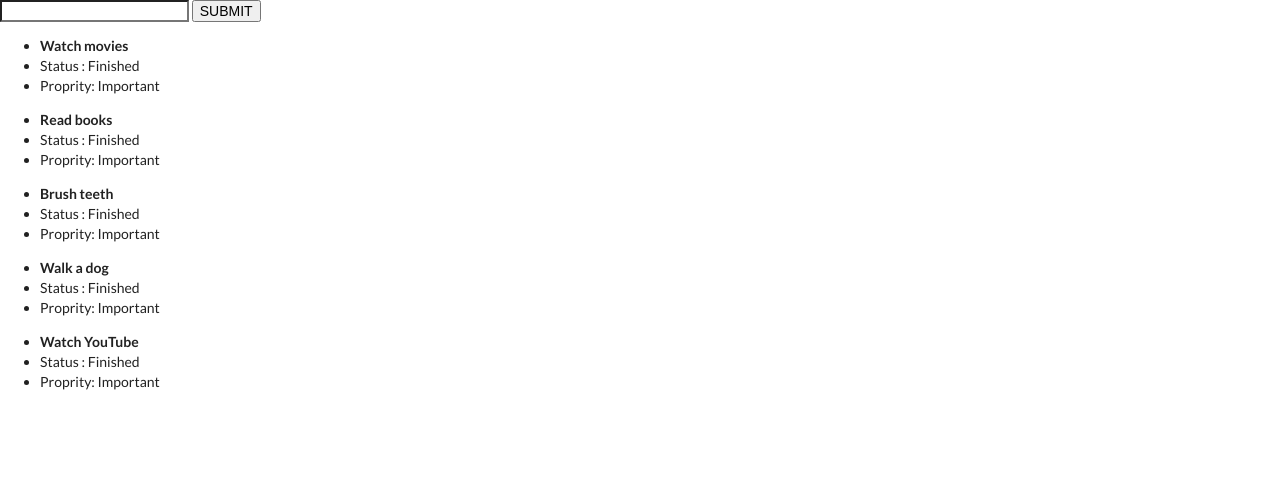
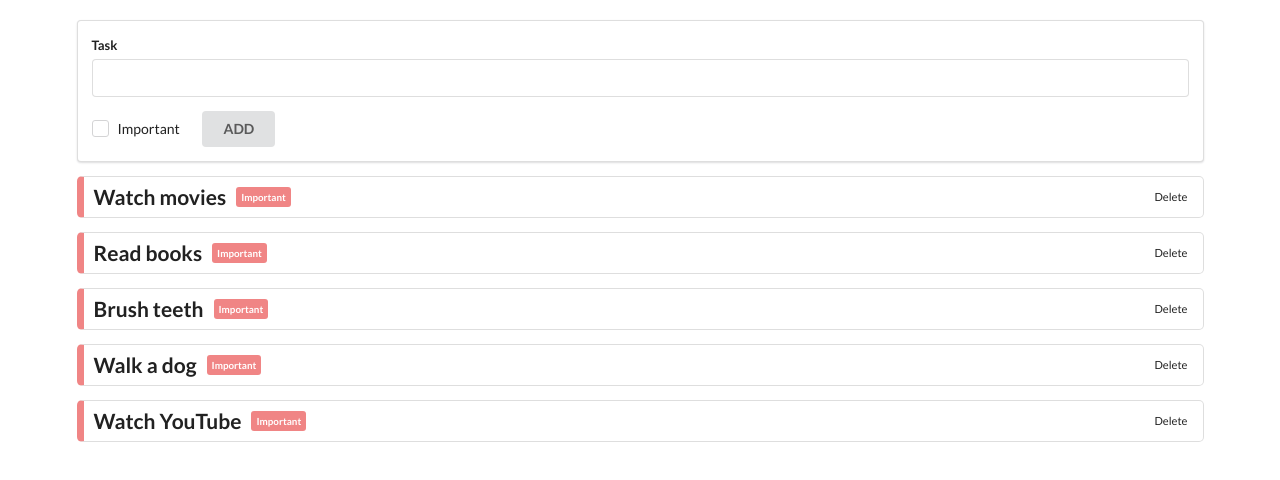
Before and after one commit to Kaya0312/js_todo, a plain HTML site: page index.html in a window 1280 px wide. Drawn offline with nearby package versions, Linux system fonts and the light colour scheme.

Commit message:
Add style

```diff
--- a/index.html
+++ b/index.html
@@ -10,18 +10,24 @@
     <title>Document</title>
 </head>
 <body>
-    <body>
-        <form class="additem">
-            <input type="text">
-            <button>SUBMIT</button>
-        </form>
+    <div class="ui container mt">
+        <div class="ui segment">
+            <form class="additem ui form">
+                <div class="field">
+                    <label>Task</label>
+                    <input type="text">
+                </div>
+                <div class="ui checkbox">
+                    <input type="checkbox" tabindex="0" class="">
+                    <label class="mr">Important</label>
+                </div>
+                    <button class="ui button" type="submit">ADD</button>
+            </form>
+        </div>
 
-            <div id="result"></div>
+        <div id="result"></div>
+    </div>
 
-
-
-  </body>
-
-            <script src="script.js"></script>
+<script src="script.js"></script>
 </body>
 </html>
--- a/script.js
+++ b/script.js
@@ -13,8 +13,8 @@ fetch('data.json')
             ul.innerHTML =
             `
             <li><b>${task}</b></li>
-            <li> Status : ${status}</li>
-            <li> Proprity: ${priority} </li>
+            <li> ${priority} </li>
+            <li> Delete </li>
             `;
 
             document.getElementById('result').appendChild(ul);
@@ -38,14 +38,9 @@ function addItem(event) {
     newItem.innerHTML =
     `
     <li><b>${userInput}</b></li>
-    <li></li>
-    <li></li>
+    <li>Important</li>
+    <li>Delete</li>
     `;
-
-
-
-
-
 
     document.getElementById('result').appendChild(newItem);
     event.target.querySelector('input').value = "";
--- a/style.css
+++ b/style.css
@@ -0,0 +1,41 @@
+ul {
+    display: flex;
+    flex-wrap: nowrap;
+    width: 100%;
+
+    border: 1px solid rgba(34,36,38,.15);
+    border-left: 7px solid #f08585;
+    border-radius: 5px;
+    padding: 10px;
+    list-style-type: none;
+    margin-top: 10px;
+}
+ul li {
+    margin-right: 10px;
+}
+ul li:first-child {
+    font-size: 150%;
+}
+ul li:nth-child(2n) {
+    background-color: #f08585;
+    padding: 0px 5px;
+    font-weight: bold;
+    border-radius: 3px;
+    color: #fff;
+    font-size: 70%;
+}
+ul li:last-child {
+    margin-left: auto;
+    margin-right: 5px;
+    font-size: 80%;
+    cursor: pointer;
+}
+ul li:last-child:hover {
+    opacity: 0.6;
+}
+.mr {
+    margin-right: 20px;
+}
+.mt {
+    margin-top: 20px;
+}
```
